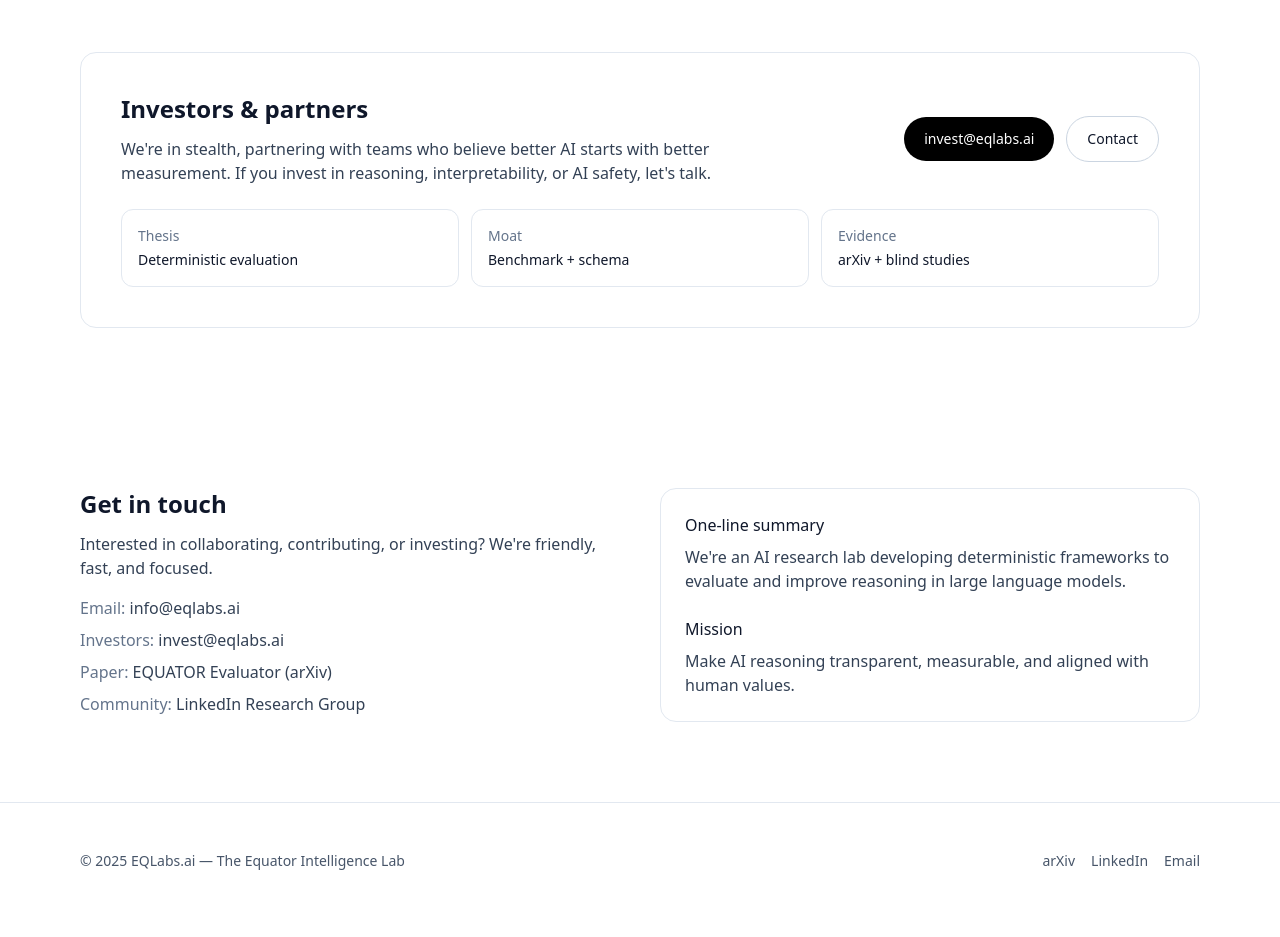
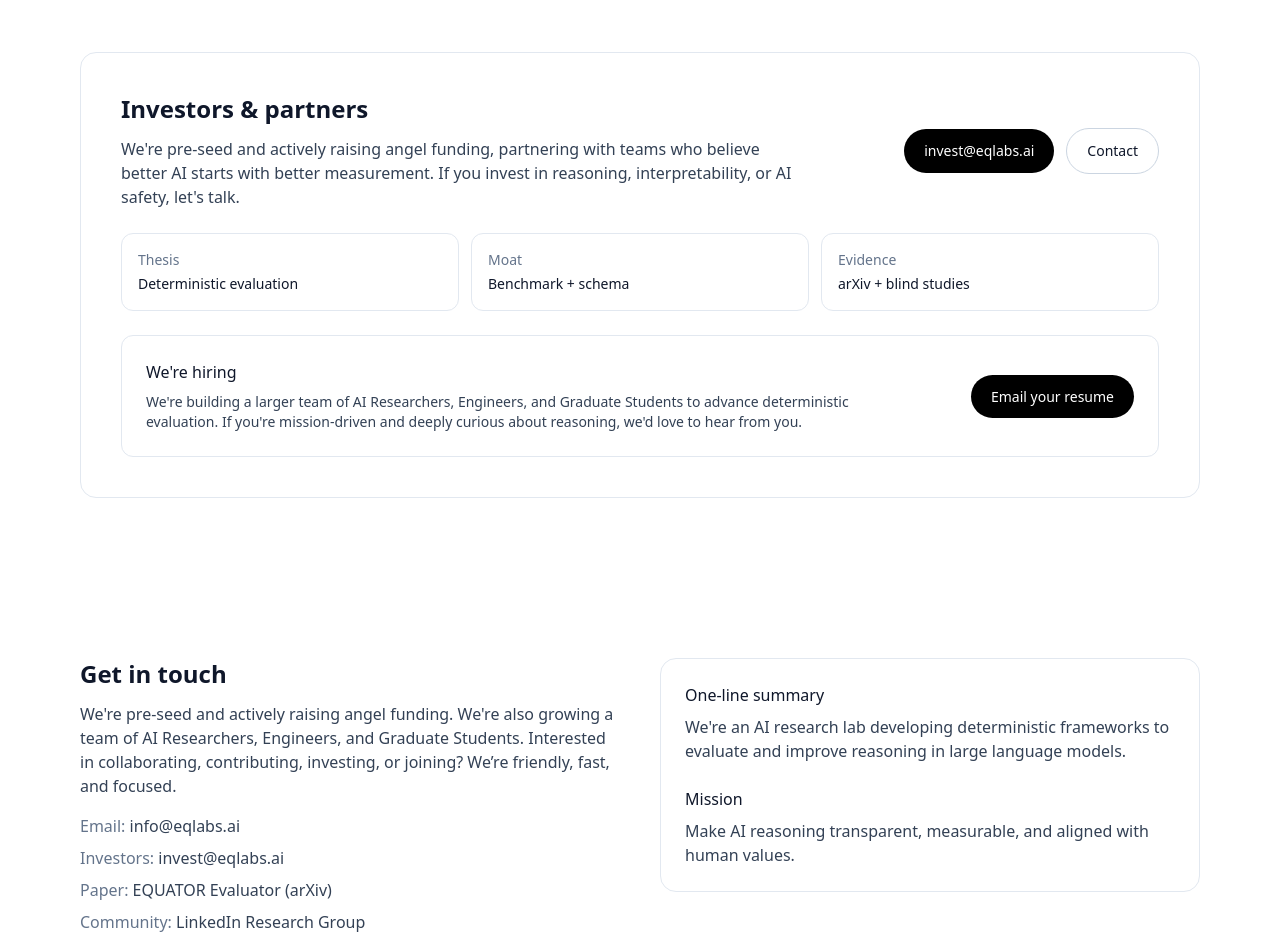
Before and after one commit to raymondbernard/eqlabs, a plain HTML site: page index.html in a window 1280 px wide. Shown: the part 3080-4017 px from the top of the page. Drawn offline with nearby package versions, Linux system fonts and the light colour scheme.

Commit message:
Add pre-seed/angel funding and hiring messaging to Invest/Contact

```diff
--- a/index.html
+++ b/index.html
@@ -224,7 +224,7 @@
         <div class="flex flex-col md:flex-row md:items-center md:justify-between gap-6">
           <div>
             <h2 class="text-2xl font-semibold">Investors & partners</h2>
-            <p class="mt-3 text-slate-700 max-w-2xl">We're in stealth, partnering with teams who believe better AI starts with better measurement. If you invest in reasoning, interpretability, or AI safety, let's talk.</p>
+            <p class="mt-3 text-slate-700 max-w-2xl">We're pre‑seed and actively raising angel funding, partnering with teams who believe better AI starts with better measurement. If you invest in reasoning, interpretability, or AI safety, let's talk.</p>
           </div>
           <div class="flex items-center gap-3">
             <a href="mailto:invest@eqlabs.ai" class="rounded-full bg-black text-white px-5 py-3 text-sm font-medium">invest@eqlabs.ai</a>
@@ -245,6 +245,17 @@
             <div class="mt-1 font-medium">arXiv + blind studies</div>
           </div>
         </div>
+        <div class="mt-6 rounded-xl border border-slate-200 p-6">
+          <div class="md:flex md:items-center md:justify-between">
+            <div>
+              <h3 class="font-medium">We're hiring</h3>
+              <p class="mt-2 text-slate-700 text-sm max-w-3xl">We're building a larger team of AI Researchers, Engineers, and Graduate Students to advance deterministic evaluation. If you're mission‑driven and deeply curious about reasoning, we'd love to hear from you.</p>
+            </div>
+            <div class="mt-4 md:mt-0">
+              <a href="mailto:info@eqlabs.ai" class="rounded-full bg-black text-white px-5 py-3 text-sm font-medium">Email your resume</a>
+            </div>
+          </div>
+        </div>
       </div>
     </div>
   </section>
@@ -254,7 +265,7 @@
       <div class="grid md:grid-cols-2 gap-10 items-start">
         <div>
           <h2 class="text-2xl font-semibold">Get in touch</h2>
-          <p class="mt-3 text-slate-700">Interested in collaborating, contributing, or investing? We're friendly, fast, and focused.</p>
+          <p class="mt-3 text-slate-700">We're pre‑seed and actively raising angel funding. We're also growing a team of AI Researchers, Engineers, and Graduate Students. Interested in collaborating, contributing, investing, or joining? We’re friendly, fast, and focused.</p>
           <ul class="mt-4 space-y-2 text-slate-700">
             <li><span class="text-slate-500">Email:</span> <a class="hover:underline" href="mailto:info@eqlabs.ai">info@eqlabs.ai</a></li>
             <li><span class="text-slate-500">Investors:</span> <a class="hover:underline" href="mailto:invest@eqlabs.ai">invest@eqlabs.ai</a></li>
```
